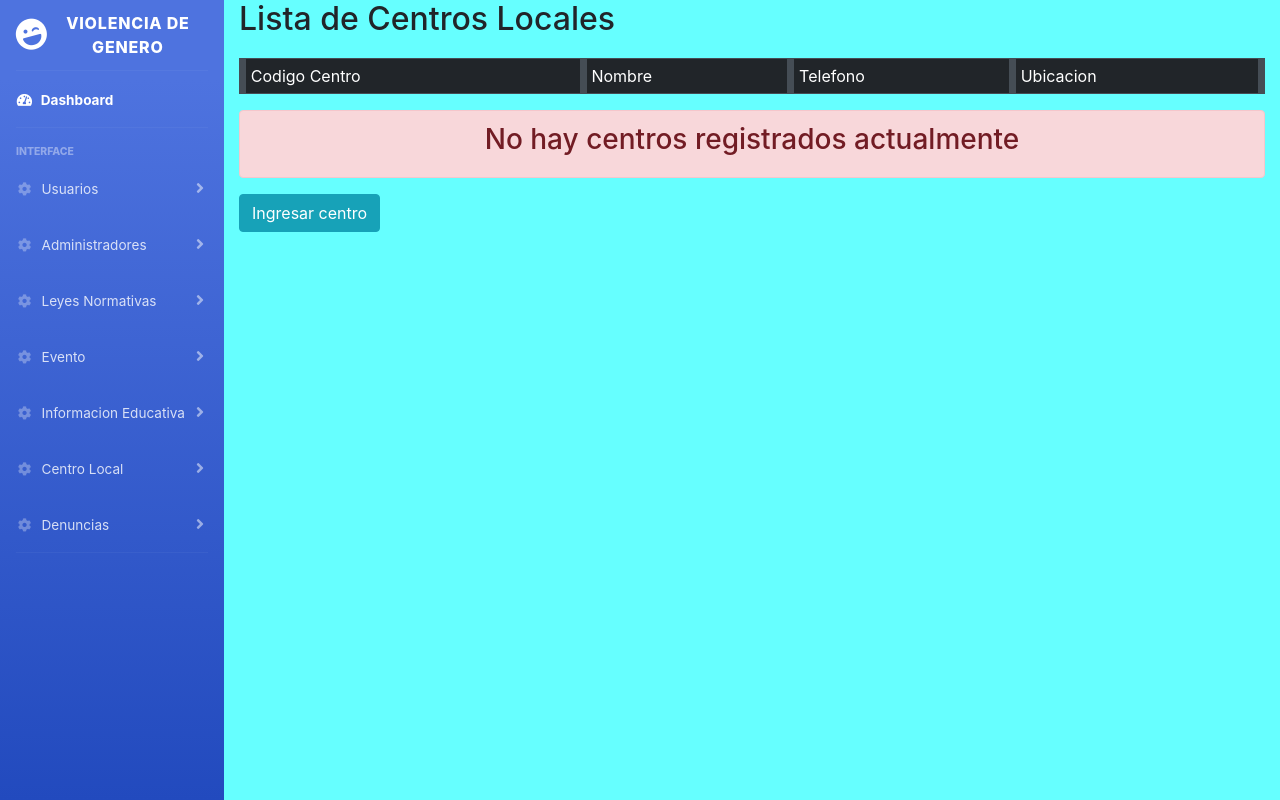
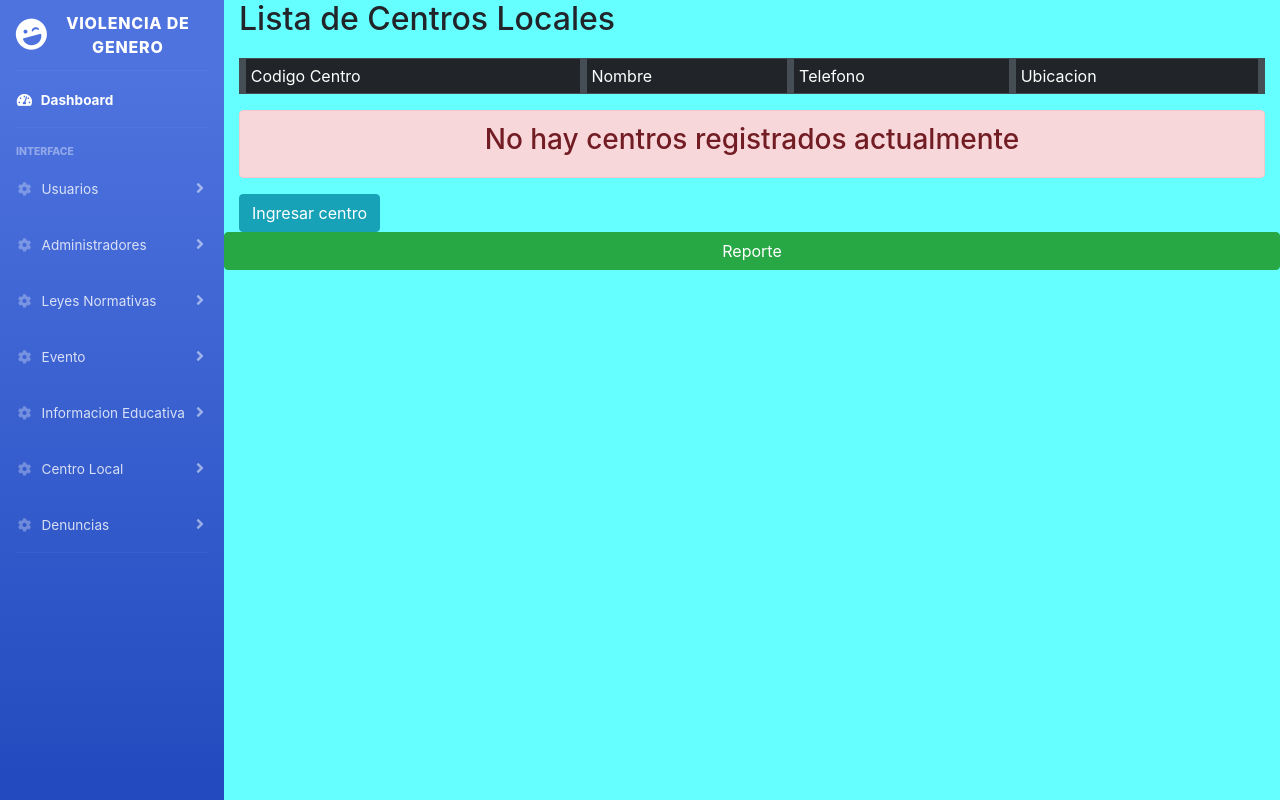
Before and after one commit to samu022/INF281-Sistema-contra-la-violencia, a PHP site: page /controlador/centroLocalLista.php in a window 1280 px wide. Run offline with PHP 8.4, Linux system fonts and the light colour scheme; data that the repository does not hold is empty; some libraries are stand-ins or nearby versions.

Commit message:
Update CentroLocalLista.php

```diff
--- a/vista/CentroLocalLista.php
+++ b/vista/CentroLocalLista.php
@@ -97,6 +97,11 @@
             }
         ?>
         <button type="button" class="btn btn-info" onclick="window.location.href='../controlador/centroLocalRegistro.php'">Ingresar centro</button>
+    	<form action="../reportes/reporteCentroLocal.php" method="post" accept-charset="utf-8">
+	    <div class="row">
+		<button type="submit" class="btn btn-success mb-2">Reporte</button>
+	    </div>
+	</form>
     </div>
 
 </body>
```
